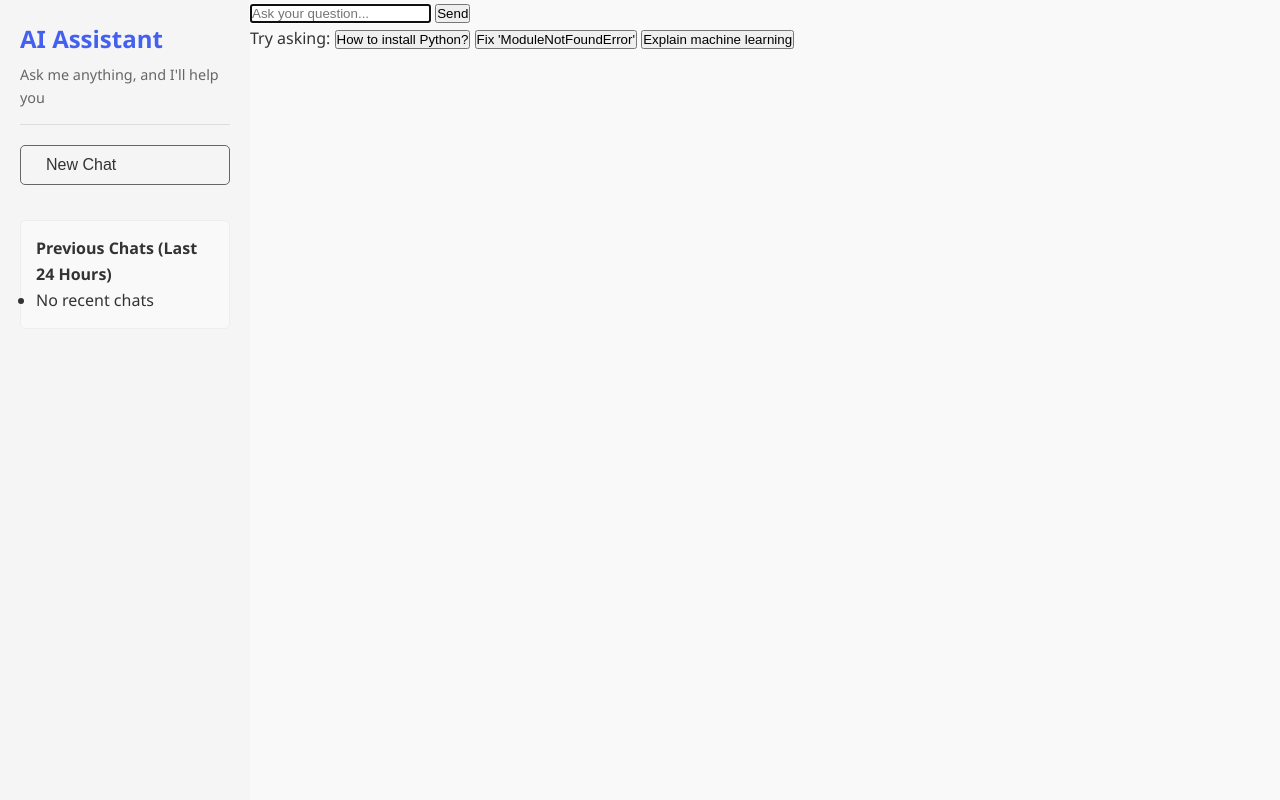
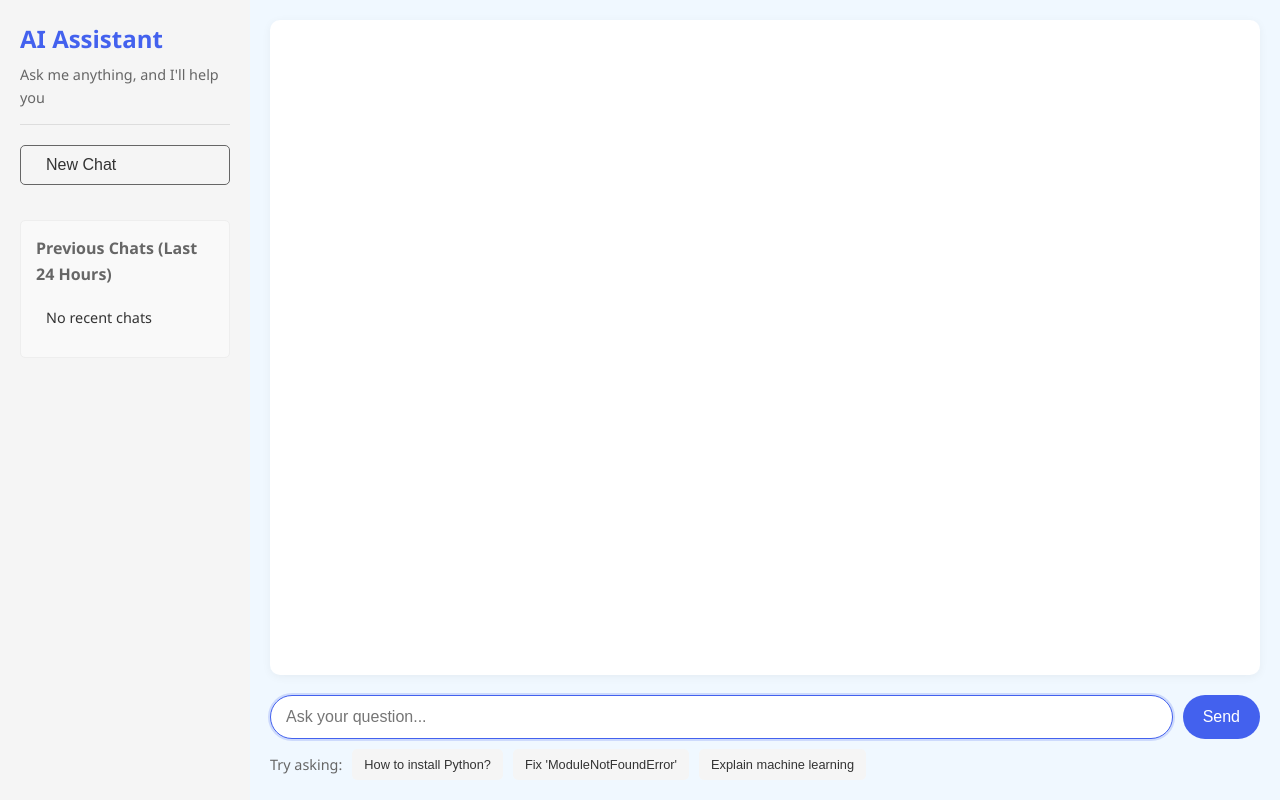
Before and after one commit to lavanya1309/bot-ai, a Flask app: page / in a window 1280 px wide. Run offline with Flask 2, Linux system fonts and the light colour scheme; some libraries are stand-ins or nearby versions.

Commit message:
Update style.css

```diff
--- a/static/css/style.css
+++ b/static/css/style.css
@@ -94,4 +94,181 @@ body {
 
 .previous-chats-container h3 {
     font-size: 1rem;
-    margin-bottom
+    margin-bottom: 10px;
+    color: var(--dark-gray);
+}
+
+.previous-chats-container ul {
+    list-style: none;
+    padding: 0;
+    margin: 0;
+}
+
+.previous-chats-container li {
+    padding: 8px 10px;
+    margin-bottom: 5px;
+    border-radius: 3px;
+    cursor: pointer;
+    transition: background-color 0.3s;
+    font-size: 0.9rem;
+}
+
+.previous-chats-container li:hover {
+    background-color: #eee;
+}
+
+.previous-chats-container .chat-time {
+    font-size: 0.8rem;
+    color: var(--dark-gray);
+    margin-left: 10px;
+}
+
+.chat-area {
+    flex: 1; /* Takes up the remaining width */
+    display: flex;
+    flex-direction: column;
+    background-color: var(--chat-bg);
+    padding: 20px;
+    height: 100%; /* Make chat area take full height */
+}
+
+.chat-container {
+    flex: 1;
+    overflow-y: auto;
+    padding: 15px;
+    background-color: white;
+    border-radius: 10px;
+    box-shadow: 0 2px 10px rgba(0, 0, 0, 0.05);
+    margin-bottom: 20px;
+}
+
+.message {
+    margin-bottom: 25px;
+}
+
+.message.error .ai-message {
+    border-left: 4px solid var(--error-color);
+}
+
+.user-message, .ai-message {
+    display: flex;
+    margin-bottom: 10px;
+    gap: 15px;
+    padding-left: 5px; /* Add some padding to the left of the whole AI message */
+}
+
+.ai-message .content {
+    flex: 1;
+    padding-top: 5px;
+    padding-left: 10px; /* Keep some padding for text */
+    border-left: 4px solid var(--primary-color);
+    margin-left: -4px; /* Shift the content (and border) to the left */
+}
+
+.avatar {
+    width: 40px;
+    height: 40px;
+    border-radius: 50%;
+    background-color: var(--light-gray);
+    display: flex;
+    align-items: center;
+    justify-content: center;
+    flex-shrink: 0;
+    color: var(--primary-color);
+    font-size: 18px;
+}
+
+.ai-message .avatar {
+    background-color: #e3f2fd;
+    color: var(--secondary-color);
+}
+
+.content {
+    flex: 1;
+    padding-top: 5px;
+}
+
+.query-form {
+    margin-top: auto;
+    width: 100%;
+}
+
+.input-group {
+    display: flex;
+    gap: 10px;
+    margin-bottom: 10px;
+}
+
+input[type="text"] {
+    flex: 1;
+    padding: 12px 15px;
+    border: 1px solid #ddd;
+    border-radius: 30px;
+    font-size: 16px;
+    transition: all 0.3s;
+}
+
+input[type="text"]:focus {
+    outline: none;
+    border-color: var(--primary-color);
+    box-shadow: 0 0 0 2px rgba(67, 97, 238, 0.2);
+}
+
+button {
+    padding: 12px 20px;
+    background-color: var(--primary-color);
+    color: white;
+    border: none;
+    border-radius: 30px;
+    cursor: pointer;
+    font-size: 16px;
+    transition: all 0.3s;
+}
+
+button:hover {
+    background-color: var(--secondary-color);
+}
+
+.suggestions {
+    display: flex;
+    gap: 10px;
+    align-items: center;
+    flex-wrap: wrap;
+    font-size: 0.9rem;
+    color: var(--dark-gray);
+    margin-top: 10px;
+}
+
+.suggestion-btn {
+    padding: 8px 12px;
+    background-color: var(--light-gray);
+    color: var(--text-color);
+    font-size: 0.8rem;
+    border: none;
+    border-radius: 5px;
+    cursor: pointer;
+    transition: background-color 0.3s;
+}
+
+.suggestion-btn:hover {
+    background-color: #e0e0e0;
+}
+
+/* Responsive design */
+@media (max-width: 768px) {
+    .app-container {
+        flex-direction: column; /* Stack sidebar and chat area on smaller screens */
+    }
+
+    .left-sidebar {
+        width: 100%;
+        margin-bottom: 15px;
+    }
+
+    .chat-area {
+        width: 100%;
+        height: auto; /* Adjust height for smaller screens */
+    }
+
+    /* ... other responsive styles ... */
+}
```
